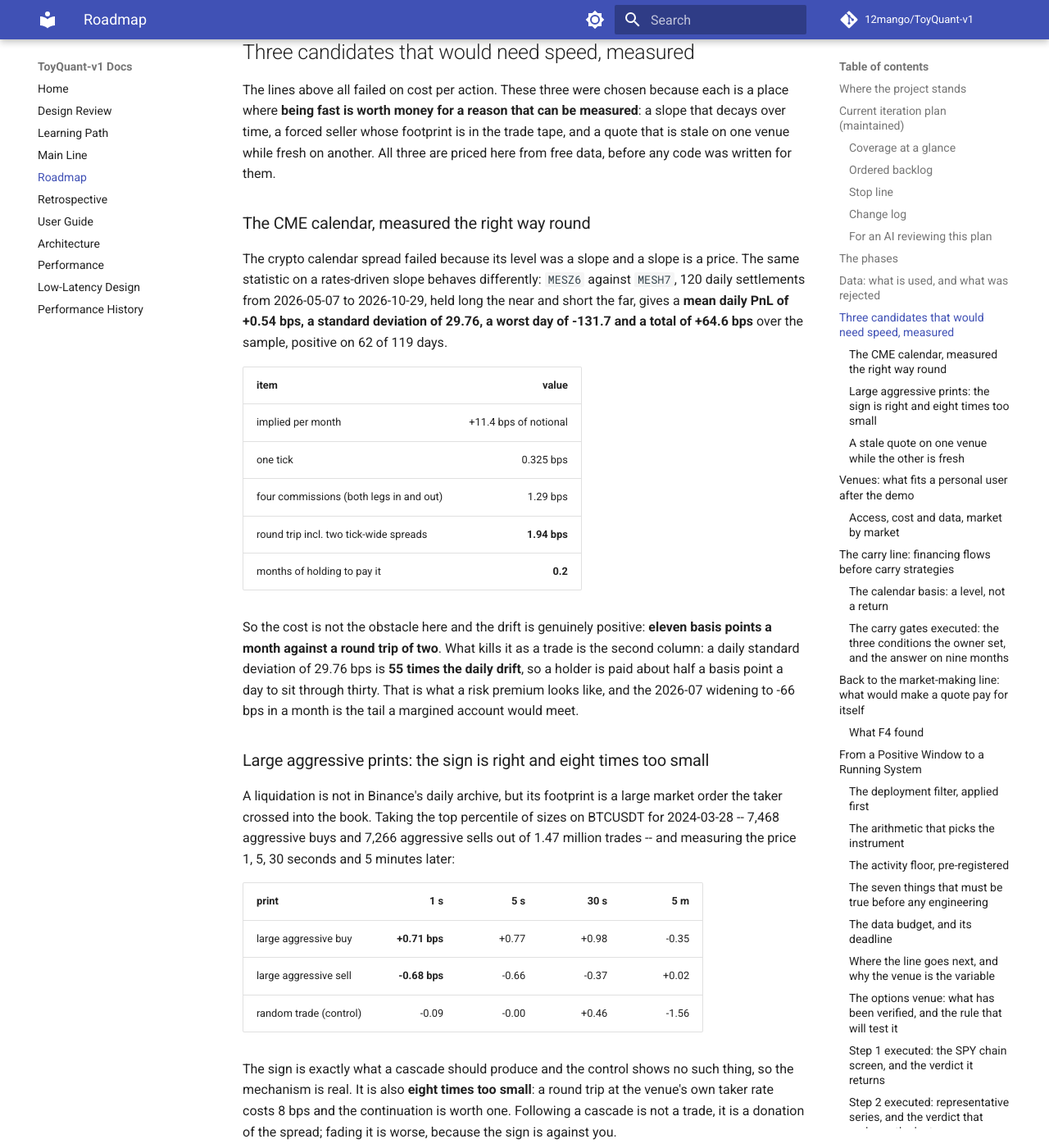
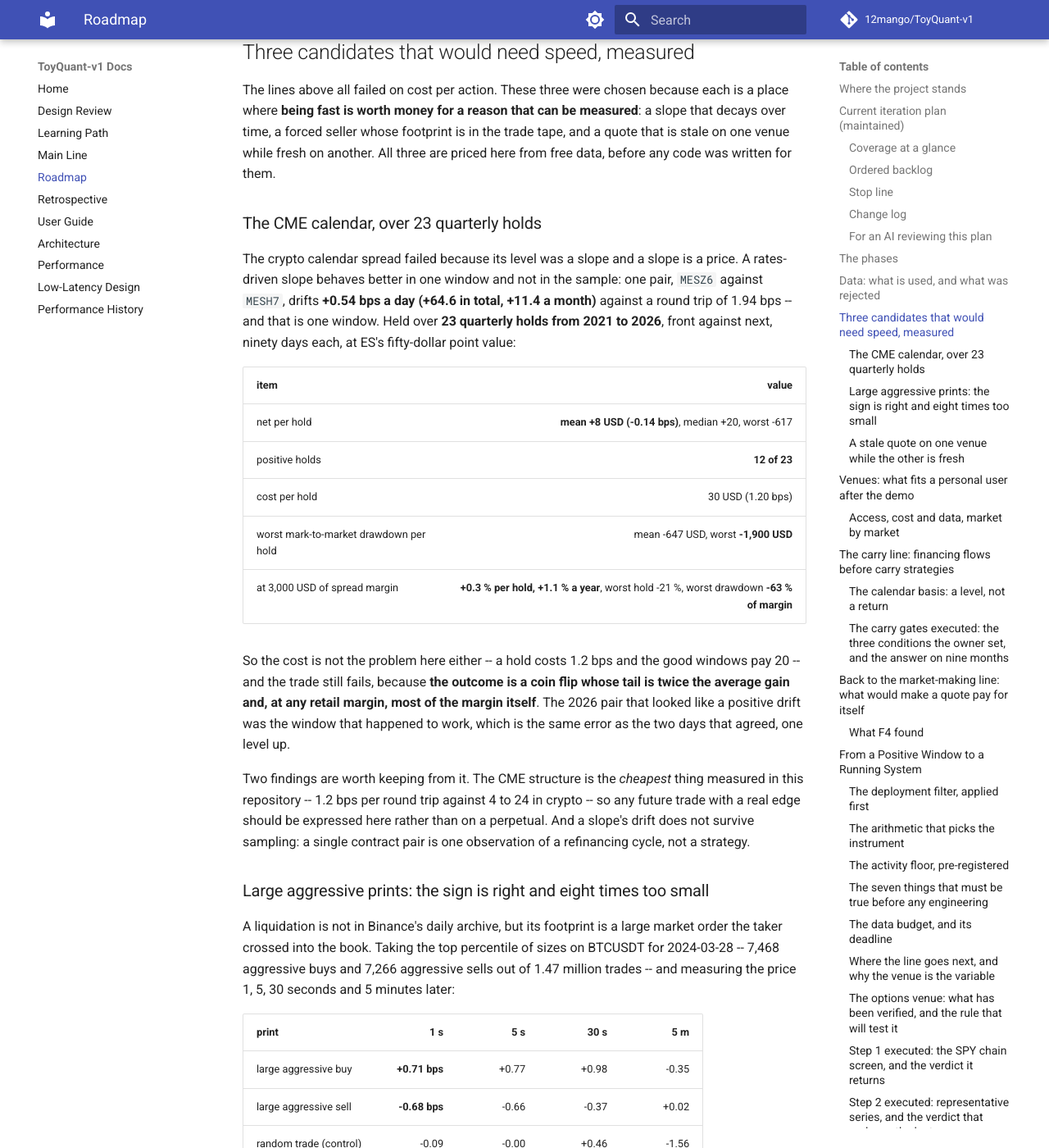
Before and after one commit to 12mango/ToyQuant-v1, an MkDocs documentation site: the page built from docs/ROADMAP.md, in a window 1280 px wide and 1400 px high, scrolled down 10424 px. Shown: the whole window at 82% size. Built offline with MkDocs 1.6.1 and Material for MkDocs 9.7.7, drawn with Linux system fonts in a browser that asks for light colours; comment, search, counter and statistics services are not loaded.

Commit message:
Carry: hold the CME calendar over 23 quarters, not one
One contract pair looked like a positive drift: MESZ6 against MESH7 drifts +0.54 bps a day against a 1.94 bps round trip. Over 23 quarterly holds from 2021 to 2026, front against next at ES point value, the trade is a coin flip: mean +8 USD (-0.14 bps) per hold, median +20, worst -617, positive 12 of 23, with a worst mark-to-market drawdown of 1,900 USD. At 3,000 USD of spread margin that is +1.1 a year and a drawdown of 63 percent of the margin. Cost is not the obstacle here and never was -- a hold costs 1.2 bps, the cheapest structure in this repository -- so what fails is the signal, and the 2026 pair was the window that happened to work. The lesson is the same one the calendar basis taught, one level up: a single contract pair is one observation of a refinancing cycle, not a strategy.

```diff
--- a/docs/ROADMAP.md
+++ b/docs/ROADMAP.md
@@ -183,25 +183,31 @@ worth money for a reason that can be measured**: a slope that decays over time,
 the trade tape, and a quote that is stale on one venue while fresh on another. All three are priced here from free
 data, before any code was written for them.
 
-### The CME calendar, measured the right way round
-
-The crypto calendar spread failed because its level was a slope and a slope is a price. The same statistic on a
-rates-driven slope behaves differently: `MESZ6` against `MESH7`, 120 daily settlements from 2026-05-07 to 2026-10-29,
-held long the near and short the far, gives a **mean daily PnL of +0.54 bps, a standard deviation of 29.76, a worst
-day of -131.7 and a total of +64.6 bps** over the sample, positive on 62 of 119 days.
+### The CME calendar, over 23 quarterly holds
+
+The crypto calendar spread failed because its level was a slope and a slope is a price. A rates-driven slope behaves
+better in one window and not in the sample: one pair, `MESZ6` against `MESH7`, drifts **+0.54 bps a day (+64.6 in
+total, +11.4 a month)** against a round trip of 1.94 bps -- and that is one window. Held over **23 quarterly holds from
+2021 to 2026**, front against next, ninety days each, at ES's fifty-dollar point value:
 
 | item | value |
 |---|---:|
-| implied per month | +11.4 bps of notional |
-| one tick | 0.325 bps |
-| four commissions (both legs in and out) | 1.29 bps |
-| round trip incl. two tick-wide spreads | **1.94 bps** |
-| months of holding to pay it | **0.2** |
-
-So the cost is not the obstacle here and the drift is genuinely positive: **eleven basis points a month against a round
-trip of two**. What kills it as a trade is the second column: a daily standard deviation of 29.76 bps is **55 times the
-daily drift**, so a holder is paid about half a basis point a day to sit through thirty. That is what a risk premium
-looks like, and the 2026-07 widening to -66 bps in a month is the tail a margined account would meet.
+| net per hold | **mean +8 USD (-0.14 bps)**, median +20, worst -617 |
+| positive holds | **12 of 23** |
+| cost per hold | 30 USD (1.20 bps) |
+| worst mark-to-market drawdown per hold | mean -647 USD, worst **-1,900 USD** |
+| at 3,000 USD of spread margin | **+0.3 % per hold, +1.1 % a year**, worst hold -21 %, worst drawdown **-63 % of margin** |
+
+So the cost is not the problem here either -- a hold costs 1.2 bps and the good windows pay 20 -- and the trade still
+fails, because **the outcome is a coin flip whose tail is twice the average gain and, at any retail margin, most of the
+margin itself**. The 2026 pair that looked like a positive drift was the window that happened to work, which is the
+same error as the two days that agreed, one level up.
+
+Two findings are worth keeping from it. The CME structure is the *cheapest* thing measured in this repository -- 1.2 bps
+per round trip against 4 to 24 in crypto -- so any future trade with a real edge should be expressed here rather than
+on a perpetual. And a slope's drift does not survive sampling: a single contract pair is one observation of a
+refinancing cycle, not a strategy.
+
 
 ### Large aggressive prints: the sign is right and eight times too small
 
```
